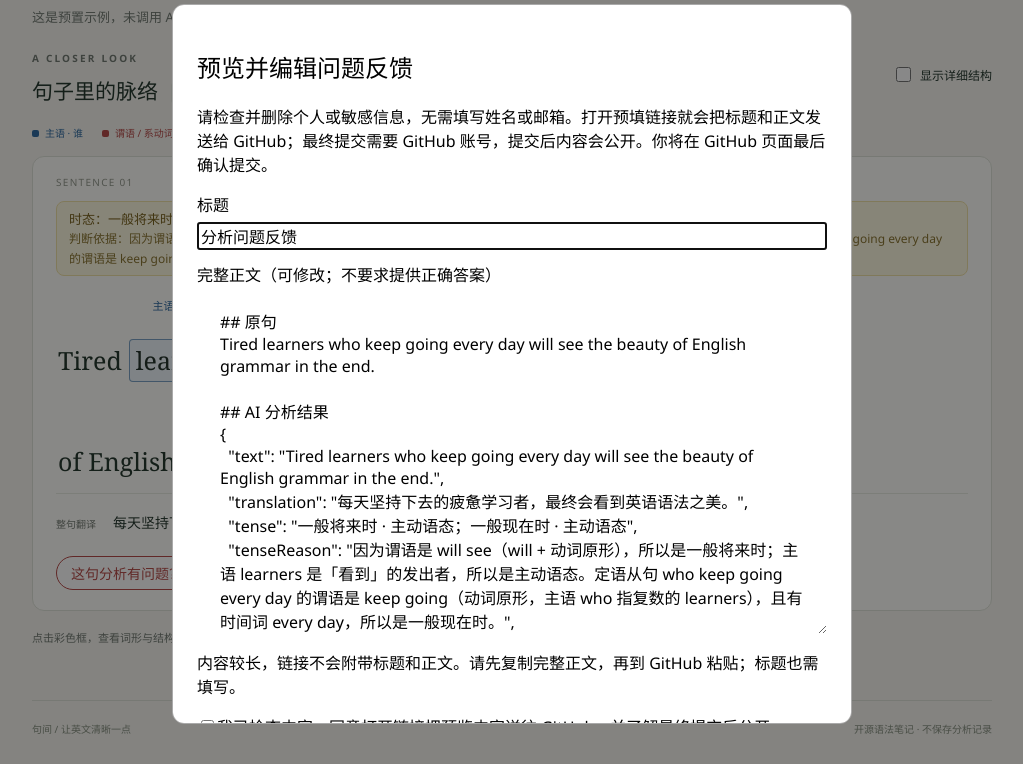
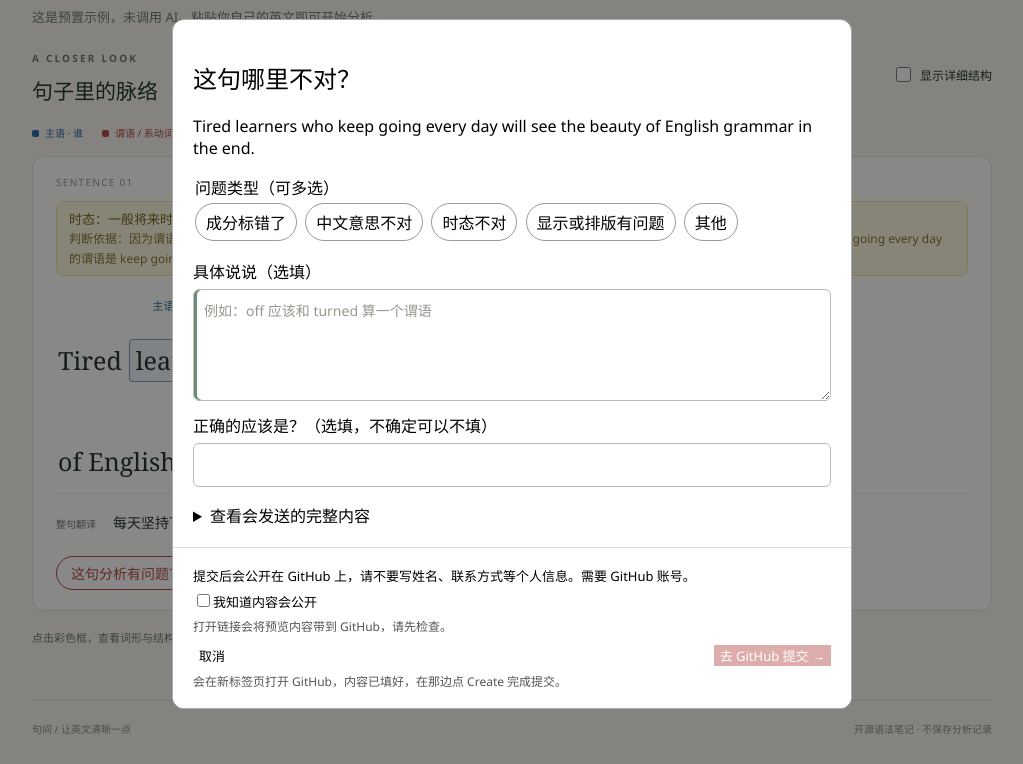
Before and after one commit to Shelikeit69/grammar-analysis, a website with bundled scripts: page public/index.html in a window 1280 px wide. Both pictures are taken after a click on the button "这句分析有问题？". Shown: the part 780-1544 px from the top of the page, without its empty margins (128-1151 px from the left). Built offline with nearby package versions, Linux system fonts and the light colour scheme; files whose address does not match are found by name.

Commit message:
feat: simplify grammar issue feedback form

```diff
--- a/public/app.js
+++ b/public/app.js
@@ -15,6 +15,7 @@ let serverModel = null;
 let failureSnapshot = null;
 let feedbackTrigger = null;
 let feedbackSession = 0;
+let feedbackSnapshot = null;
 let controller = null;
 let generation = 0;
 let pasteTimer;
@@ -328,38 +329,58 @@ function closeFeedback() {
   feedbackSession += 1;
   const dialog = $('feedback-dialog');
   if (dialog.open) dialog.close();
-  $('feedback-title').value = '';
+  feedbackSnapshot = null;
+  $('feedback-title').textContent = '';
+  $('feedback-sentence').textContent = '';
   $('feedback-body').value = '';
+  $('feedback-description').value = '';
+  $('feedback-expected').value = '';
+  $('feedback-types').querySelectorAll('input').forEach(chip => {chip.checked = false;});
+  $('feedback-details').open = false;
   $('feedback-consent').checked = false;
   $('feedback-open').disabled = true;
   $('feedback-message').textContent = '';
 }
+function feedbackReady() {
+  return feedbackSnapshot && $('feedback-consent').checked &&
+    ($('feedback-description').value.trim() || (feedbackSnapshot.sentence && $('feedback-types').querySelector('input:checked')));
+}
 function updateFeedbackLink() {
+  feedbackSession += 1;
   $('feedback-consent').checked = false;
   $('feedback-open').disabled = true;
-  const link = issueLink($('feedback-title').value, $('feedback-body').value);
-  $('feedback-open').textContent = link.long ? '打开 GitHub，手动粘贴正文' : '打开 GitHub 预填页面';
+  const draft = createFeedback({...feedbackSnapshot, version:TOOL_VERSION,
+    types:Array.from($('feedback-types').querySelectorAll('input:checked'), chip => chip.value),
+    description:$('feedback-description').value, expected:$('feedback-expected').value});
+  $('feedback-title').textContent = draft.title;
+  $('feedback-body').value = draft.body;
+  const link = issueLink(draft.title, draft.body);
+  $('feedback-copy').hidden = !link.long;
+  $('feedback-next').textContent = link.long ? '会在新标签页打开 GitHub，请填写标题、粘贴完整正文，再点 Create 完成提交。' : '会在新标签页打开 GitHub，内容已填好，在那边点 Create 完成提交。';
   $('feedback-message').textContent = link.long ? '内容较长，链接不会附带标题和正文。请先复制完整正文，再到 GitHub 粘贴；标题也需填写。' : '';
 }
 function openFeedback(snapshot, trigger) {
   feedbackSession += 1;
-  const draft = createFeedback({...snapshot, version:TOOL_VERSION});
+  closeFeedback();
+  feedbackSnapshot = snapshot;
   feedbackTrigger = trigger;
-  $('feedback-title').value = draft.title;
-  $('feedback-body').value = draft.body;
+  $('feedback-sentence').textContent = snapshot.sentence ? snapshot.sentence.text : snapshot.text;
+  $('feedback-types').hidden = !snapshot.sentence;
   $('feedback-consent').checked = false;
   $('feedback-open').disabled = true;
   updateFeedbackLink();
   $('feedback-dialog').showModal();
-  $('feedback-title').focus();
+  $('feedback-description').focus({preventScroll:true});
+  $('feedback-dialog').querySelector('.feedback-content').scrollTop = 0;
 }
 $('report-failure').addEventListener('click', () => {if (failureSnapshot) openFeedback(failureSnapshot, $('report-failure'));});
 $('feedback-cancel').addEventListener('click', closeFeedback);
 $('feedback-dialog').addEventListener('cancel', event => {event.preventDefault(); closeFeedback();});
 $('feedback-dialog').addEventListener('close', () => {if (feedbackTrigger?.isConnected) feedbackTrigger.focus(); feedbackTrigger = null;});
-$('feedback-consent').addEventListener('change', () => {$('feedback-open').disabled = !$('feedback-consent').checked;});
-$('feedback-body').addEventListener('input', updateFeedbackLink);
-$('feedback-title').addEventListener('input', updateFeedbackLink);
+$('feedback-consent').addEventListener('change', () => {$('feedback-open').disabled = !feedbackReady();});
+$('feedback-description').addEventListener('input', updateFeedbackLink);
+$('feedback-expected').addEventListener('input', updateFeedbackLink);
+$('feedback-types').addEventListener('change', updateFeedbackLink);
 $('feedback-copy').addEventListener('click', async () => {
   const body = $('feedback-body').value;
   const session = feedbackSession;
@@ -368,14 +389,16 @@ $('feedback-copy').addEventListener('click', async () => {
     if (session === feedbackSession && $('feedback-dialog').open && $('feedback-body').value === body) $('feedback-message').textContent = '已复制完整正文。剪贴板会保留内容，请按需清除。';
   } catch {
     if (session !== feedbackSession || !$('feedback-dialog').open || $('feedback-body').value !== body) return;
+    $('feedback-details').open = true;
     $('feedback-body').focus(); $('feedback-body').select();
     $('feedback-message').textContent = '自动复制失败，正文已全选，请手动复制（Ctrl/Cmd+C 或手机长按复制）。';
   }
 });
 $('feedback-open').addEventListener('click', () => {
-  if (!$('feedback-consent').checked) return;
-  const link = issueLink($('feedback-title').value, $('feedback-body').value);
+  if (!feedbackReady()) return;
+  const link = issueLink($('feedback-title').textContent, $('feedback-body').value);
   window.open(link.url, '_blank', 'noopener,noreferrer');
+  $('feedback-message').textContent = link.long ? '已打开 GitHub。请填写标题并粘贴完整正文，再点 Create 完成提交。' : '已打开 GitHub。请在新页面点 Create 完成提交。';
 });
 
 input.addEventListener('input', invalidate);
--- a/public/feedback.js
+++ b/public/feedback.js
@@ -13,11 +13,31 @@ export function serializeSentence(sentence) {
   });
   return result;
 }
-export function createFeedback({sentence, text = '', model, version, error}) {
+export const FEEDBACK_TYPES = ['成分标错了', '中文意思不对', '时态不对', '显示或排版有问题', '其他'];
+const roles = {subject:'主语', predicate:'谓语', linking:'系动词', object:'宾语', predicative:'表语', complement:'补语', adverbial:'状语', attribute:'定语', other:'其他'};
+function readableAnalysis(sentence) {
+  const safe = serializeSentence(sentence);
+  const lines = [['translation', '翻译'], ['tense', '时态'], ['tenseReason', '依据']]
+    .filter(([key]) => safe[key]).map(([key, label]) => `${label}：${safe[key]}`);
+  const parts = safe.segments.filter(part => !(part.role === 'other' && !/[\p{L}\p{N}]/u.test(part.text || ''))).map(part => {
+    const head = safe.segments[part.predicateOf];
+    const target = safe.segments[part.modifies];
+    let role = Number.isInteger(part.predicateOf) && head ? `谓语组成部分（与 ${head.text}）` : roles[part.role] || '其他';
+    if (Number.isInteger(part.modifies) && target) role += `（修饰 ${target.text}）`;
+    const meaning = [part.lemma, part.translation].filter(Boolean).join('－');
+    return '- ' + [part.text, role, meaning, part.detail].filter(Boolean).join('｜');
+  });
+  if (parts.length) lines.push('成分：', ...parts);
+  if (safe.note) lines.push(`说明：${safe.note}`);
+  return lines.join('\n');
+}
+export function createFeedback({sentence, text = '', model, version, error, types = [], description = '', expected = ''}) {
   const original = sentence ? sentence.text : text;
+  const chars = Array.from(original);
+  const chosen = sentence ? FEEDBACK_TYPES.filter(type => types.includes(type)) : [];
   return {
-    title: '分析问题反馈',
-    body: `## 原句\n${original}\n\n## AI 分析结果\n${sentence ? JSON.stringify(serializeSentence(sentence), null, 2) : `未获得分析结果（请求失败）${error ? '\n提示：' + error : ''}`}\n\n## 调用模型\n${model || '未知（服务未提供模型名称）'}\n\n## 工具版本\n${version}\n\n## 哪里不对\n（请补充；不需要知道正确答案）\n`,
+    title: `${sentence ? '分析问题' : '请求失败'}：${chars.slice(0, 40).join('')}${chars.length > 40 ? '…' : ''}`,
+    body: `## 问题类型\n${chosen.join('、') || '未选择'}\n\n## 具体说明\n${description.trim() || '未填写'}\n\n## 用户认为正确的\n${expected.trim() || '未填写'}\n\n## 原句\n${original}\n\n## AI 分析结果\n${sentence ? readableAnalysis(sentence) : `未获得分析结果（请求失败）${error ? '\n提示：' + error : ''}`}\n\n## 调用模型\n${model || '未知（服务未提供模型名称）'}\n\n## 工具版本\n${version}\n`,
   };
 }
 export function issueLink(title, body) {
--- a/public/index.html
+++ b/public/index.html
@@ -51,13 +51,32 @@
   </main>
   <footer><span>句间 / 让英文清晰一点</span><span>开源语法笔记 · 不保存分析记录</span></footer>
 <dialog id="feedback-dialog" aria-labelledby="feedback-heading" aria-describedby="feedback-privacy">
-  <h2 id="feedback-heading">预览并编辑问题反馈</h2>
-  <p id="feedback-privacy">请检查并删除个人或敏感信息，无需填写姓名或邮箱。打开预填链接就会把标题和正文发送给 GitHub；最终提交需要 GitHub 账号，提交后内容会公开。你将在 GitHub 页面最后确认提交。</p>
-  <label for="feedback-title">标题</label><input id="feedback-title" type="text">
-  <label for="feedback-body">完整正文（可修改；不要求提供正确答案）</label><textarea id="feedback-body" rows="14" spellcheck="false"></textarea>
-  <p id="feedback-message" role="status"></p>
-  <label><input id="feedback-consent" type="checkbox">我已检查内容，同意打开链接把预览内容送往 GitHub，并了解最终提交后公开。</label>
-  <div class="feedback-actions"><button id="feedback-copy" type="button">复制完整正文</button><button id="feedback-cancel" type="button">取消</button><button id="feedback-open" type="button" disabled>打开 GitHub 预填页面</button></div>
+  <div class="feedback-content">
+    <h2 id="feedback-heading">这句哪里不对？</h2>
+    <p id="feedback-sentence"></p>
+    <fieldset id="feedback-types"><legend>问题类型（可多选）</legend>
+      <label><input type="checkbox" value="成分标错了"><span>成分标错了</span></label>
+      <label><input type="checkbox" value="中文意思不对"><span>中文意思不对</span></label>
+      <label><input type="checkbox" value="时态不对"><span>时态不对</span></label>
+      <label><input type="checkbox" value="显示或排版有问题"><span>显示或排版有问题</span></label>
+      <label><input type="checkbox" value="其他"><span>其他</span></label>
+    </fieldset>
+    <label for="feedback-description">具体说说（选填）</label>
+    <textarea id="feedback-description" rows="3" placeholder="例如：off 应该和 turned 算一个谓语"></textarea>
+    <label for="feedback-expected">正确的应该是？（选填，不确定可以不填）</label>
+    <input id="feedback-expected" type="text">
+    <details id="feedback-details"><summary>查看会发送的完整内容</summary>
+      <p id="feedback-title"></p><textarea id="feedback-body" rows="8" readonly aria-label="将发送的正文" spellcheck="false"></textarea>
+    </details>
+  </div>
+  <div class="feedback-footer">
+    <p id="feedback-privacy">提交后会公开在 GitHub 上，请不要写姓名、联系方式等个人信息。需要 GitHub 账号。</p>
+    <label><input id="feedback-consent" type="checkbox">我知道内容会公开</label>
+    <p class="feedback-hint">打开链接会将预览内容带到 GitHub，请先检查。</p>
+    <p id="feedback-message" role="status"></p>
+    <div class="feedback-actions"><button id="feedback-copy" type="button" hidden>复制完整正文</button><button id="feedback-cancel" type="button">取消</button><button id="feedback-open" type="button" disabled>去 GitHub 提交 →</button></div>
+    <p id="feedback-next" class="feedback-hint">会在新标签页打开 GitHub，内容已填好，在那边点 Create 完成提交。</p>
+  </div>
 </dialog>
 </body>
 </html>
--- a/public/styles.css
+++ b/public/styles.css
@@ -795,12 +795,27 @@ html.large-text .masthead,html.large-text main,html.large-text footer {
   }
 }
 
-#feedback-dialog { width: min(680px, calc(100vw - 32px)); max-height: 90vh; box-sizing: border-box; overflow: auto; border: 1px solid #aaa; border-radius: 12px; padding: 24px; }
+#feedback-dialog { width: min(680px, calc(100vw - 32px)); max-height: 90vh; max-height: 90dvh; box-sizing: border-box; overflow: hidden; border: 1px solid #aaa; border-radius: 12px; padding: 0; }
+#feedback-dialog[open] { display: flex; flex-direction: column; }
 #feedback-dialog::backdrop { background: #0007; }
-#feedback-dialog > label { display: block; margin: 12px 0 6px; }
-#feedback-title, #feedback-body { width: 100%; box-sizing: border-box; font: inherit; }
-#feedback-body { resize: vertical; }
-.feedback-actions { display: flex; flex-wrap: wrap; gap: 12px; margin-top: 18px; }
+.feedback-content { overflow-y: auto; min-height: 0; padding: 20px; }
+.feedback-content > label { display: block; margin: 12px 0 6px; }
+#feedback-description, #feedback-expected, #feedback-body { width: 100%; box-sizing: border-box; font: inherit; border: 1px solid #bbb; border-radius: 6px; padding: 10px; background: #fff; }
+#feedback-description, #feedback-body { resize: vertical; }
+#feedback-sentence, #feedback-title { overflow-wrap: anywhere; }
+#feedback-types { border: 0; padding: 0; margin: 14px 0; }
+#feedback-types label { display: inline-block; position: relative; margin: 4px 2px; cursor: pointer; }
+#feedback-types input { position: absolute; opacity: 0; width: 1px; height: 1px; }
+#feedback-types span { display: inline-block; border: 1px solid #999; border-radius: 999px; padding: 6px 10px; }
+#feedback-types input:checked + span { background: var(--predicate); color: #fff; border-color: var(--predicate); }
+#feedback-types input:focus-visible + span { outline: 2px solid var(--predicate); outline-offset: 3px; }
+#feedback-details { margin-top: 16px; }
+.feedback-footer { position: sticky; bottom: 0; flex-shrink: 0; background: #fff; border-top: 1px solid #ddd; padding: 12px 20px; font-size: 13px; }
+.feedback-footer p { margin: 6px 0; }
+.feedback-hint { color: #555; font-size: 12px; }
+.feedback-actions { display: flex; flex-wrap: wrap; gap: 8px; margin-top: 10px; }
+#feedback-open { background: var(--predicate); color: #fff; margin-left: auto; }
+#feedback-open:disabled { opacity: .45; }
 .report-button {
   display:inline-block;
   font:inherit;
--- a/public/version.js
+++ b/public/version.js
@@ -1,2 +1,2 @@
 // Update when releasing changes that affect analysis or feedback diagnostics.
-export const TOOL_VERSION = '2026-10-27';
+export const TOOL_VERSION = '2026-10-28';
```
Also changed, not shown: docs/feedback-verification.md (+10 -0 lines), scripts/browser-feedback-check.cjs (+46 -8 lines), tests/feedback.test.mjs (+44 -0 lines), .github/ISSUE_TEMPLATE/analysis-error.md, README.md.
